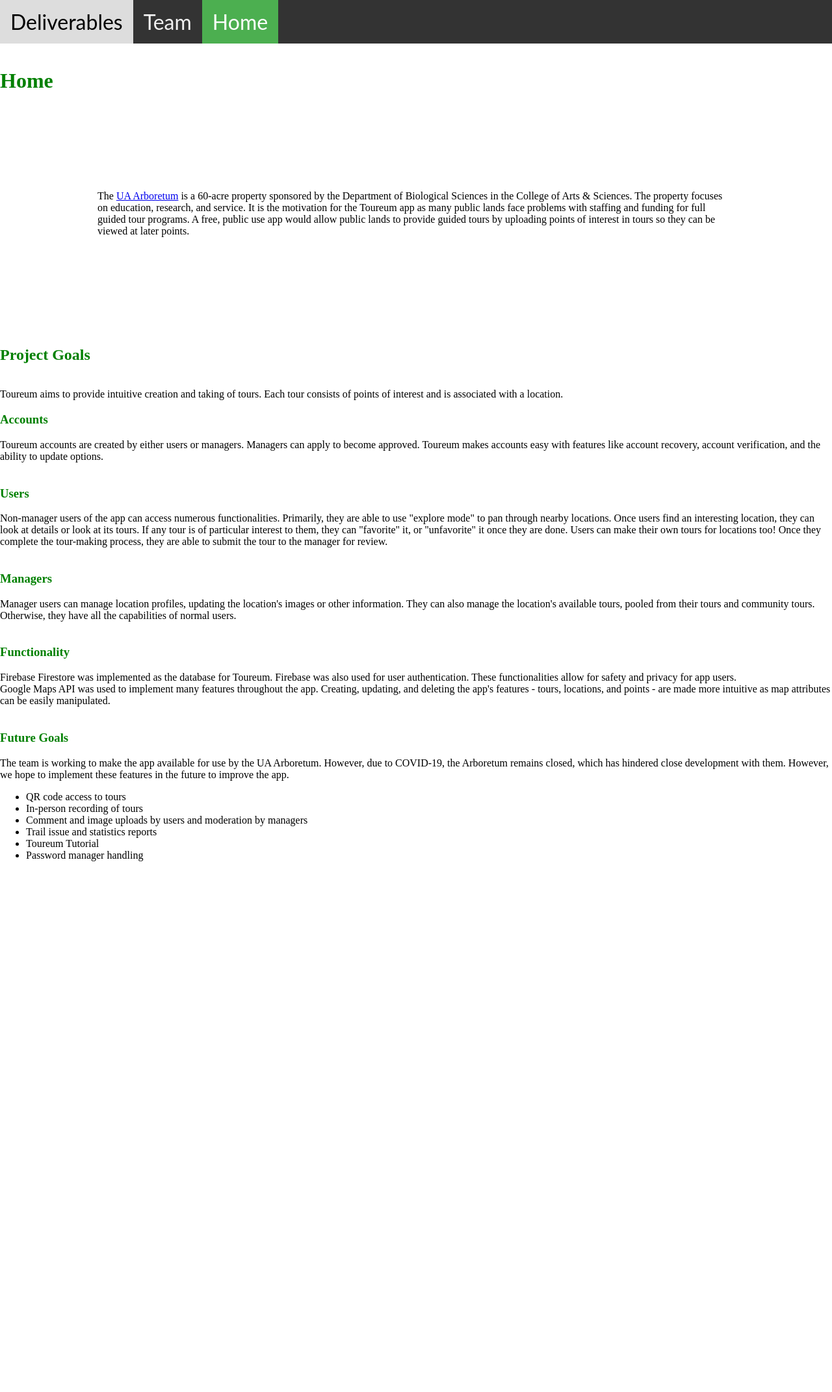
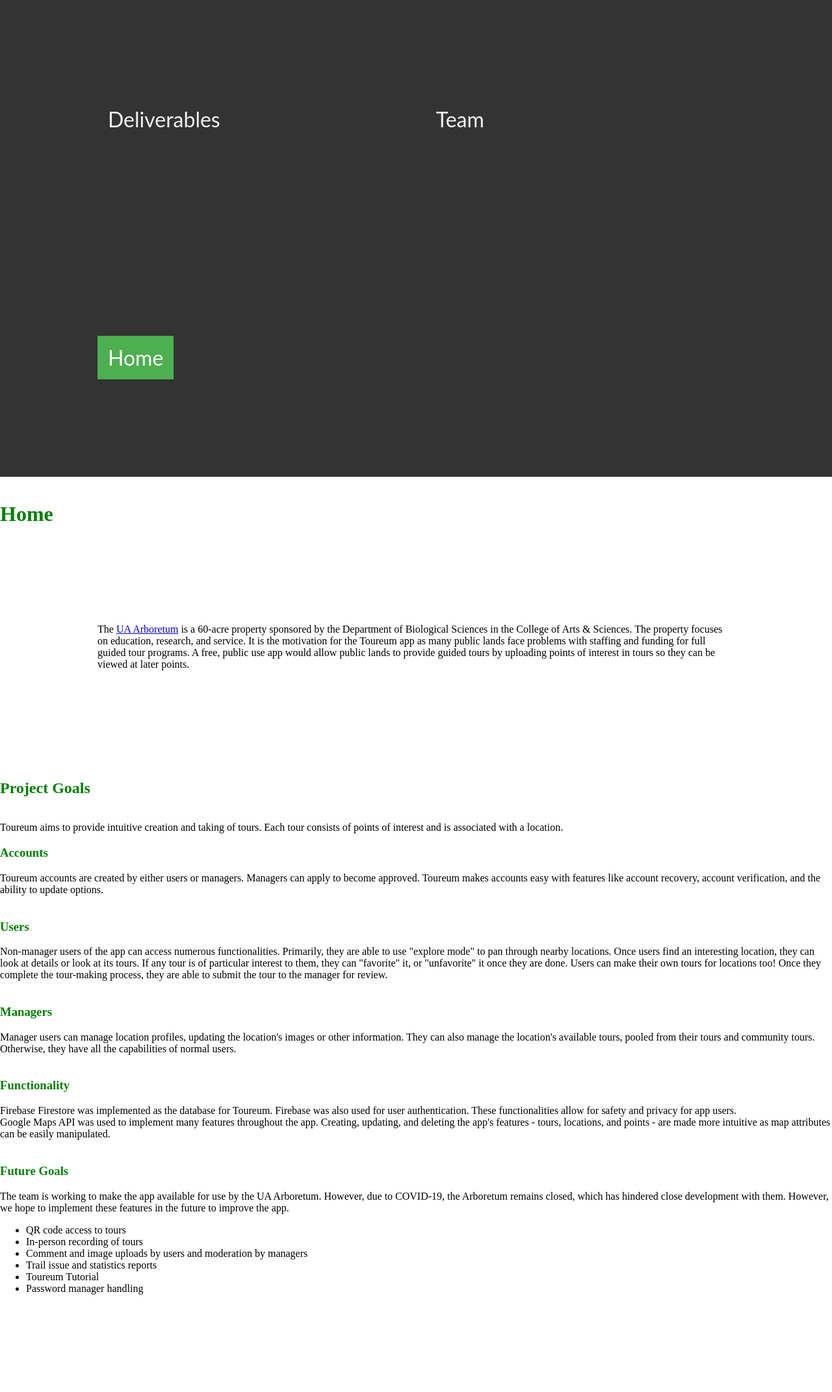
Before and after one commit to lmbrager/CS495Arboretum.github.io, a Jekyll site: the page built from index.html, in a window 1280 px wide. Shown: the whole page at 65% size. Built offline with Jekyll 4.4.1, drawn with Linux system fonts in a browser that asks for light colours; before the commit the page ends 1476 px from its top, so only the background shows below that.

Commit message:
Update nav.html

```diff
--- a/_includes/nav.html
+++ b/_includes/nav.html
@@ -10,6 +10,7 @@
   padding: 14px 16px;
   text-decoration: none;
   font-size: 32px;
+  margin: 150px;
 }
 a.navbar-brand {
   padding:0;
```
